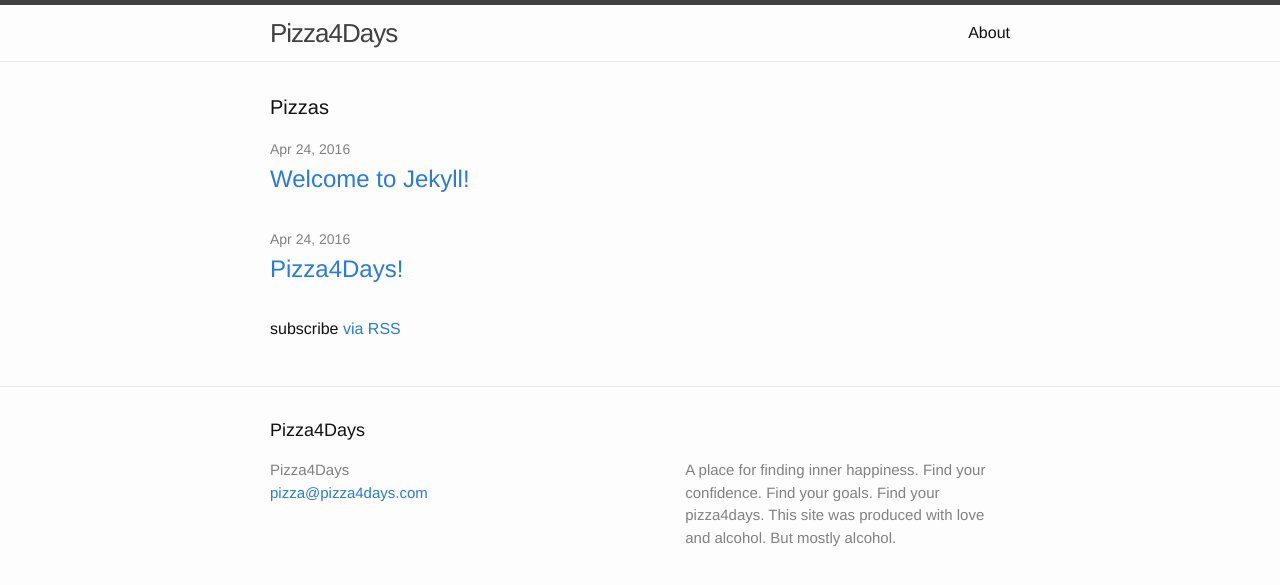
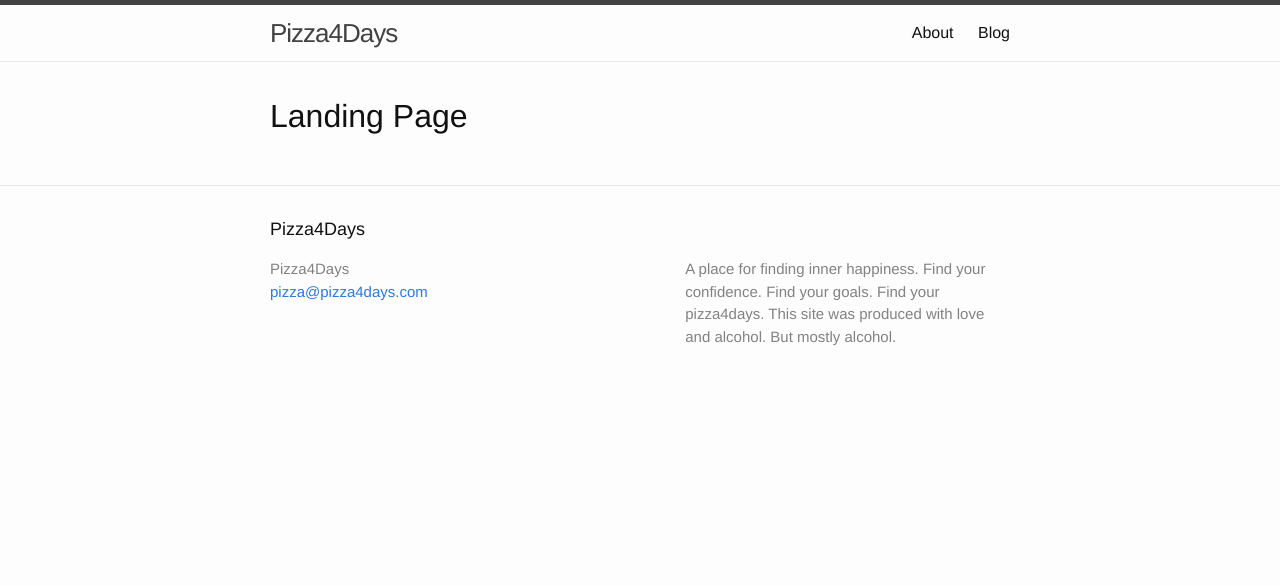
Before and after one commit to awestbro/pizza4days, a Jekyll site: the page built from index.html, in a window 1280 px wide. Shown: the top 585 px of the page. Built offline with Jekyll 4.4.1, drawn with Linux system fonts in a browser that asks for light colours.

Commit message:
Moved blogs to nav. Landing is now its own thing

```diff
--- a/_posts/2016-04-23-firstpost.markdown
+++ b/_posts/2016-04-23-firstpost.markdown
@@ -2,7 +2,7 @@
 layout: post
 title:  "Pizza4Days!"
 date:   2016-04-23 20:32:50 -0400
-categories: pizza4days
+categories: blog pizza4days
 ---
 
 Type some shit. Shit post 0/7
--- a/_posts/2016-04-23-welcome-to-jekyll.markdown
+++ b/_posts/2016-04-23-welcome-to-jekyll.markdown
@@ -2,7 +2,7 @@
 layout: post
 title:  "Welcome to Jekyll!"
 date:   2016-04-23 20:32:50 -0400
-categories: jekyll update
+categories: blog jekyll update
 ---
 You’ll find this post in your `_posts` directory. Go ahead and edit it and re-build the site to see your changes. You can rebuild the site in many different ways, but the most common way is to run `jekyll serve`, which launches a web server and auto-regenerates your site when a file is updated.
 
--- a/index.html
+++ b/index.html
@@ -2,22 +2,8 @@
 layout: default
 ---
 
-<div class="home">
+<div class="landing">
 
-  <h1 class="page-heading">Pizzas</h1>
-
-  <ul class="post-list">
-    {% for post in site.posts %}
-      <li>
-        <span class="post-meta">{{ post.date | date: "%b %-d, %Y" }}</span>
-
-        <h2>
-          <a class="post-link" href="{{ post.url | prepend: site.github.url }}">{{ post.title }}</a>
-        </h2>
-      </li>
-    {% endfor %}
-  </ul>
-
-  <p class="rss-subscribe">subscribe <a href="{{ "/feed.xml" | prepend: site.github.url }}">via RSS</a></p>
+  <h1>Landing Page</h1>
 
 </div>
```
Also changed, not shown: IDEAS.md (+4 -0 lines), blog.html (added, +25 -0 lines).
